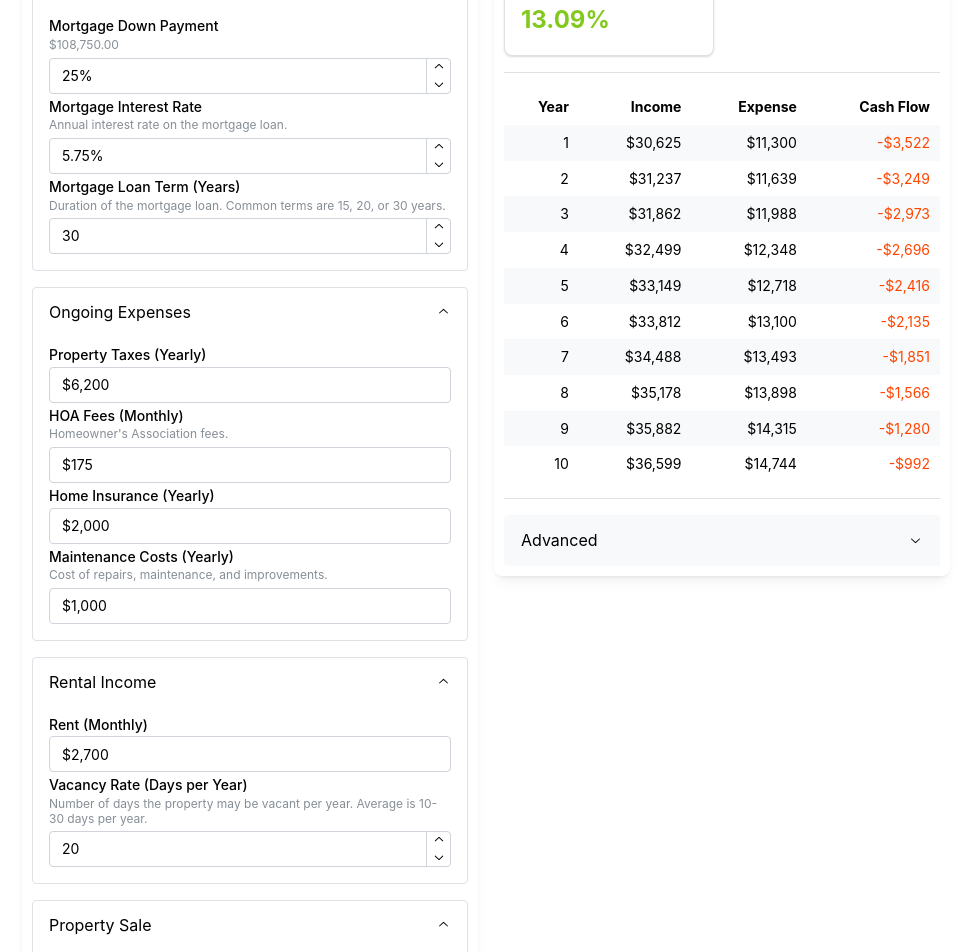
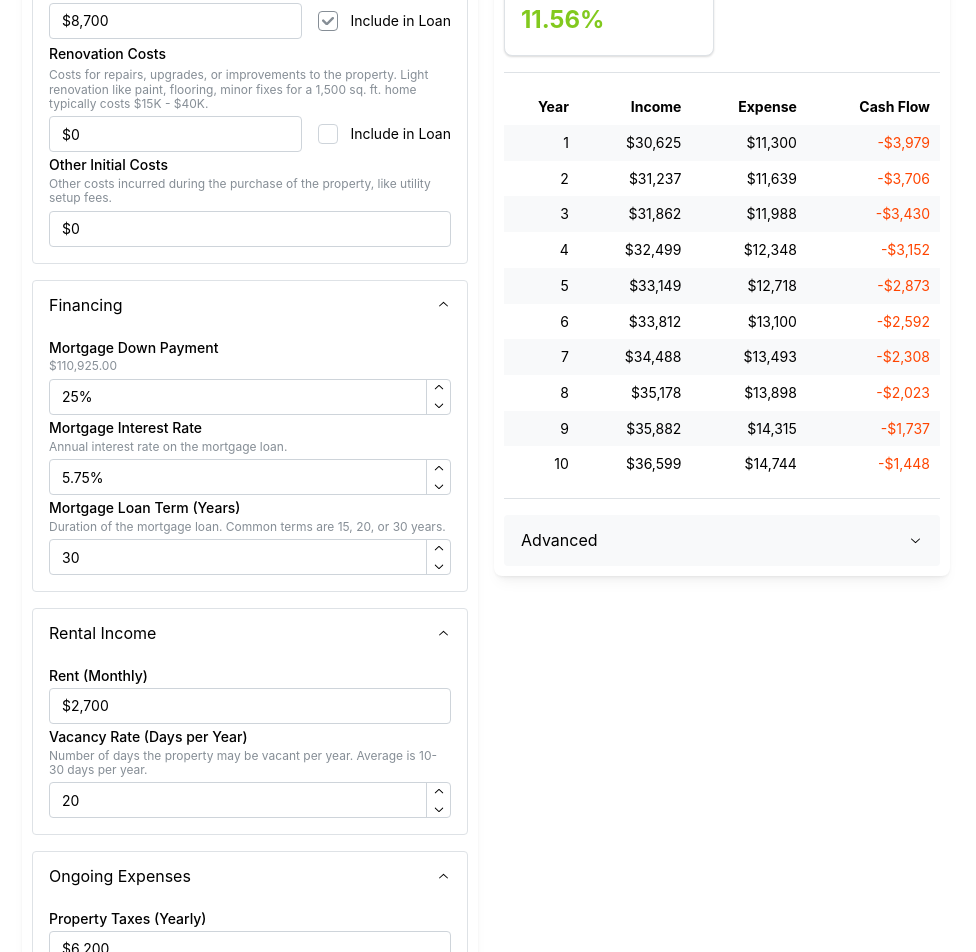
Before and after one commit to kkhimself/rentalbro, a React (Create React App) app: page / in a window 1280 px wide. Shown: the part 240-1192 px from the top of the page, without its empty margins (154-1130 px from the left). Built offline with nearby package versions, Linux system fonts and the light colour scheme.

Commit message:
Added closing costs and other initial costs

```diff
--- a/src/App.tsx
+++ b/src/App.tsx
@@ -25,6 +25,11 @@ export default function App() {
   const [rentalProperty, setRentalProperty] = React.useState<RentalProperty>(
     new RentalProperty(
       435000, // Purchase Price
+      435000 * .02, // Closing Costs
+      true, // Include Closing Costs in Loan
+      0, // Renovation Costs
+      false, // Include Renovation Costs in Loan
+      0, // Other Initial Costs
       25, // Down Payment Percent
       5.75, // Mortgage Rate
       30, // Mortgage Term
@@ -35,7 +40,7 @@ export default function App() {
       2700, // Rent Monthly
       20, // Average Vacancy
       2, // Rent Growth Rate
-      5, // Property Value Growth Rate
+      4.5, // Property Value Growth Rate
       3, // Inflation Rate
       10, // Holding Period
       10, // Discount Rate
--- a/src/components/PropertyInsights.tsx
+++ b/src/components/PropertyInsights.tsx
@@ -71,6 +71,15 @@ export default function PropertyInsights({
           <Accordion.Panel>
             <Table striped withRowBorders={false}>
               <Table.Tbody>
+                <Table.Tr>
+                  <Table.Td>Mortgage loan amount</Table.Td>
+                  <Table.Td>
+                    {new Intl.NumberFormat("en-US", {
+                      style: "currency",
+                      currency: "USD",
+                    }).format(p.loanAmount)}
+                  </Table.Td>
+                </Table.Tr>
                 <Table.Tr>
                   <Table.Td>Mortgage (monthly)</Table.Td>
                   <Table.Td>
--- a/src/components/PropertyVariables.tsx
+++ b/src/components/PropertyVariables.tsx
@@ -1,4 +1,4 @@
-import { Accordion, NumberInput } from "@mantine/core";
+import { Accordion, Checkbox, Grid, NumberInput, Text, Title } from "@mantine/core";
 import { useForm } from "@mantine/form";
 import RentalProperty from "../models/RentalProperty";
 
@@ -17,6 +17,11 @@ export default function PropertyVariables({
   const form = useForm({
     initialValues: {
       propertyPurchasePrice: p.propertyPurchasePrice,
+      closingCosts: p.closingCosts,
+      includeClosingCostsInLoan: p.includeClosingCostsInLoan,
+      renovationCosts: p.renovationCosts,
+      includeRenovationCostsInLoan: p.includeRenovationCostsInLoan,
+      otherInitialCosts: p.otherInitialCosts,
       downPaymentPercent: p.downPaymentPercent,
       mortgageRate: p.mortgageRate,
       mortgageTerm: p.mortgageTerm,
@@ -38,6 +43,11 @@ export default function PropertyVariables({
       updateRentalProperty(
         new RentalProperty(
           values.propertyPurchasePrice,
+          values.closingCosts,
+          values.includeClosingCostsInLoan,
+          values.renovationCosts,
+          values.includeRenovationCostsInLoan,
+          values.otherInitialCosts,
           values.downPaymentPercent,
           values.mortgageRate,
           values.mortgageTerm,
@@ -61,7 +71,7 @@ export default function PropertyVariables({
 
   return (
     <form>
-      <Accordion variant="separated" multiple defaultValue={["1", "2", "3", "4", "5"]}>
+      <Accordion variant="separated" multiple defaultValue={["1", "2", "3", "4"]}>
         <Accordion.Item value="1">
           <Accordion.Control>Property Purchase</Accordion.Control>
           <Accordion.Panel>
@@ -72,6 +82,70 @@ export default function PropertyVariables({
               hideControls
               key={form.key("propertyPurchasePrice")}
               {...form.getInputProps("propertyPurchasePrice")}
+            />
+
+            <Title size="sm" fw={500} style={{ lineHeight: 1.3, margin: "0.4em 0" }}>
+              Closing Costs
+            </Title>
+            <Text size="xs" c="dimmed" style={{ lineHeight: 1.2, margin: "0.4em 0" }}>
+              Costs incurred during the purchase of the property, such as loan fees, title insurance,
+              appraisal fees, and attorney fees. Typically 2-5% of the purchase price.
+            </Text>
+            <Grid justify="space-between" align="center">
+              <Grid.Col span="auto">
+                <NumberInput
+                  prefix="$"
+                  thousandSeparator=","
+                  hideControls
+                  key={form.key("closingCosts")}
+                  {...form.getInputProps("closingCosts")}
+                />
+              </Grid.Col>
+              <Grid.Col span="content">
+                <Checkbox
+                  label="Include in Loan"
+                  variant="outline"
+                  key={form.key("includeClosingCostsInLoan")}
+                  {...form.getInputProps("includeClosingCostsInLoan", { type: 'checkbox' })}
+                />
+              </Grid.Col>
+            </Grid>
+
+            <Title size="sm" fw={500} style={{ lineHeight: 1.3, margin: "0.4em 0" }}>
+              Renovation Costs
+            </Title>
+            <Text size="xs" c="dimmed" style={{ lineHeight: 1.2, margin: "0.4em 0" }}>
+              Costs for repairs, upgrades, or improvements to the property. Light renovation like paint,
+              flooring, minor fixes for a 1,500 sq. ft. home typically costs $15K - $40K.
+            </Text>
+            <Grid justify="space-between" align="center">
+              <Grid.Col span="auto">
+                <NumberInput
+                  prefix="$"
+                  thousandSeparator=","
+                  hideControls
+                  key={form.key("renovationCosts")}
+                  {...form.getInputProps("renovationCosts")}
+                />
+              </Grid.Col>
+              <Grid.Col span="content">
+                <Checkbox
+                  label="Include in Loan"
+                  variant="outline"
+                  key={form.key("includeRenovationCostsInLoan")}
+                  {...form.getInputProps("includeRenovationCostsInLoan", { type: 'checkbox' })}
+                />
+              </Grid.Col>
+            </Grid>
+
+            <NumberInput
+              label="Other Initial Costs"
+              description="Other costs incurred during the purchase of the property, like utility setup fees."
+              prefix="$"
+              thousandSeparator=","
+              hideControls
+              key={form.key("otherInitialCosts")}
+              {...form.getInputProps("otherInitialCosts")}
             />
           </Accordion.Panel>
         </Accordion.Item>
@@ -115,6 +189,29 @@ export default function PropertyVariables({
         </Accordion.Item>
 
         <Accordion.Item value="3">
+          <Accordion.Control>Rental Income</Accordion.Control>
+          <Accordion.Panel>
+            <NumberInput
+              label="Rent (Monthly)"
+              prefix="$"
+              thousandSeparator=","
+              hideControls
+              key={form.key("rentMonthly")}
+              {...form.getInputProps("rentMonthly")}
+            />
+            <NumberInput
+              label="Vacancy Rate (Days per Year)"
+              description="Number of days the property may be vacant per year. Average is 10-30 days per year."
+              min={0}
+              max={366}
+              step={10}
+              key={form.key("averageVacancy")}
+              {...form.getInputProps("averageVacancy")}
+            />
+          </Accordion.Panel>
+        </Accordion.Item>
+
+        <Accordion.Item value="4">
           <Accordion.Control>Ongoing Expenses</Accordion.Control>
           <Accordion.Panel>
             <NumberInput
@@ -150,29 +247,6 @@ export default function PropertyVariables({
               hideControls
               key={form.key("maintenanceCostsAnnual")}
               {...form.getInputProps("maintenanceCostsAnnual")}
-            />
-          </Accordion.Panel>
-        </Accordion.Item>
-
-        <Accordion.Item value="4">
-          <Accordion.Control>Rental Income</Accordion.Control>
-          <Accordion.Panel>
-            <NumberInput
-              label="Rent (Monthly)"
-              prefix="$"
-              thousandSeparator=","
-              hideControls
-              key={form.key("rentMonthly")}
-              {...form.getInputProps("rentMonthly")}
-            />
-            <NumberInput
-              label="Vacancy Rate (Days per Year)"
-              description="Number of days the property may be vacant per year. Average is 10-30 days per year."
-              min={0}
-              max={366}
-              step={10}
-              key={form.key("averageVacancy")}
-              {...form.getInputProps("averageVacancy")}
             />
           </Accordion.Panel>
         </Accordion.Item>
--- a/src/models/RentalProperty.ts
+++ b/src/models/RentalProperty.ts
@@ -3,10 +3,33 @@ import * as RentalMetrics from '../utils/RentalMetrics';
 export default class RentalProperty {
     // Initial costs
     public propertyPurchasePrice: number;
-    // TODO: Add closing cost, renovation etc.
+
+    public closingCosts: number;
+
+    public includeClosingCostsInLoan: boolean;
+
+    public renovationCosts: number;
+
+    public includeRenovationCostsInLoan: boolean;
+
+    public otherInitialCosts: number;
 
     // Mortgage
     public downPaymentPercent: number;
+
+    get downPayment(): number {
+        return (this.propertyPurchasePrice +
+            (this.includeClosingCostsInLoan ? this.closingCosts : 0) +
+            (this.includeRenovationCostsInLoan ? this.renovationCosts : 0)) *
+            this.downPaymentPercent / 100;
+    }
+
+    get loanAmount(): number {
+        return this.propertyPurchasePrice +
+        (this.includeClosingCostsInLoan ? this.closingCosts : 0) +
+        (this.includeRenovationCostsInLoan ? this.renovationCosts : 0) -
+        this.downPayment;
+    }
 
     public mortgageRate: number;
 
@@ -15,13 +38,9 @@ export default class RentalProperty {
      */
     public mortgageTerm: number;
 
-    get downPayment(): number {
-        return this.propertyPurchasePrice * this.downPaymentPercent / 100;
-    }
-
     get mortgageMonthly() {
         return RentalMetrics.calculateMortgage(
-            this.propertyPurchasePrice - this.downPayment,
+            this.loanAmount,
             this.mortgageRate / 100,
             this.mortgageTerm
         );
@@ -32,7 +51,10 @@ export default class RentalProperty {
     }
 
     get initialInvestment(): number {
-        return this.downPayment;
+        return this.downPayment +
+        (this.includeClosingCostsInLoan ? 0 : this.closingCosts) +
+        (this.includeRenovationCostsInLoan ? 0 : this.renovationCosts) +
+        this.otherInitialCosts;
     }
     // TODO: Tax benefits of mortgage
 
@@ -87,7 +109,6 @@ export default class RentalProperty {
     }
 
     // Sale of property
-    // TODO: numberOfYears - 1?
     get propertySalePrice() {
         return this.propertyPurchasePrice *
             Math.pow(1 + this.propertyValueGrowthRate / 100, this.holdingPeriod);
@@ -100,7 +121,7 @@ export default class RentalProperty {
 
     get mortgagePayoff() {
         return RentalMetrics.calculateMortgageBalance(
-            this.propertyPurchasePrice - this.downPayment,
+            this.loanAmount,
             this.mortgageRate / 100,
             this.mortgageTerm, this.holdingPeriod * 12);
     }
@@ -110,11 +131,19 @@ export default class RentalProperty {
     }
     // TODO: Tax implications of sale
 
-    constructor(propertyPurchasePrice: number, downPaymentPercent: number, mortgageRate: number, mortgageTerm: number, propertyTaxesAnnual: number,
-        hoaFeesMonthly: number, homeInsuranceAnnual: number, maintenanceCostsAnnual: number, rentMonthly: number, averageVacancy: number,
-        rentGrowthRate: number, propertyValueGrowthRate: number, inflationRate: number, holdingPeriod: number, discountRate: number, salesCommissionRate: number
+    constructor(propertyPurchasePrice: number, closingCosts: number, includeClosingCostsInLoan: boolean, renovationCosts: number, includeRenovationCostsInLoan: boolean, otherInitialCosts: number,
+        downPaymentPercent: number, mortgageRate: number, mortgageTerm: number,
+        propertyTaxesAnnual: number, hoaFeesMonthly: number, homeInsuranceAnnual: number, maintenanceCostsAnnual: number,
+        rentMonthly: number, averageVacancy: number,
+        rentGrowthRate: number, propertyValueGrowthRate: number, inflationRate: number,
+        holdingPeriod: number, discountRate: number, salesCommissionRate: number
     ) {
         this.propertyPurchasePrice = propertyPurchasePrice;
+        this.closingCosts = closingCosts;
+        this.includeClosingCostsInLoan = includeClosingCostsInLoan;
+        this.renovationCosts = renovationCosts;
+        this.includeRenovationCostsInLoan = includeRenovationCostsInLoan;
+        this.otherInitialCosts = otherInitialCosts;
         this.downPaymentPercent = downPaymentPercent;
         this.mortgageRate = mortgageRate;
         this.mortgageTerm = mortgageTerm;
```
